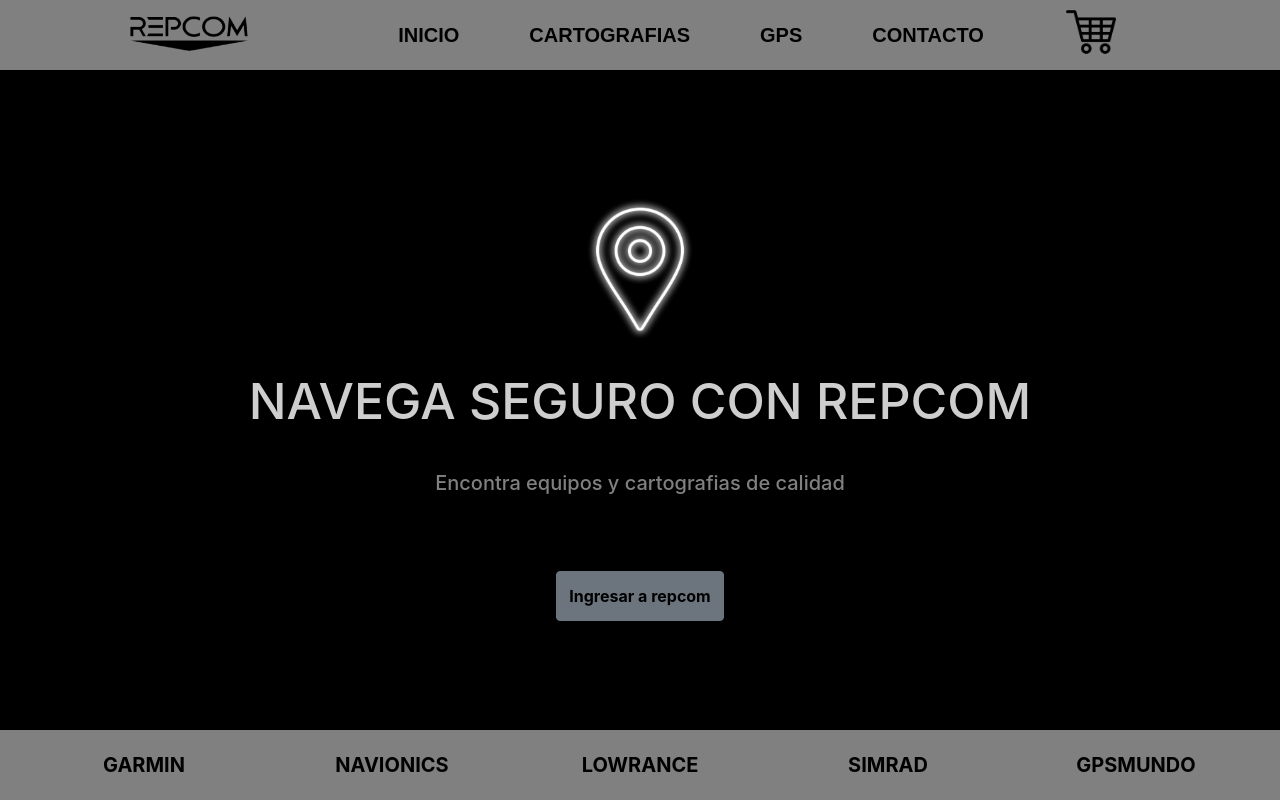
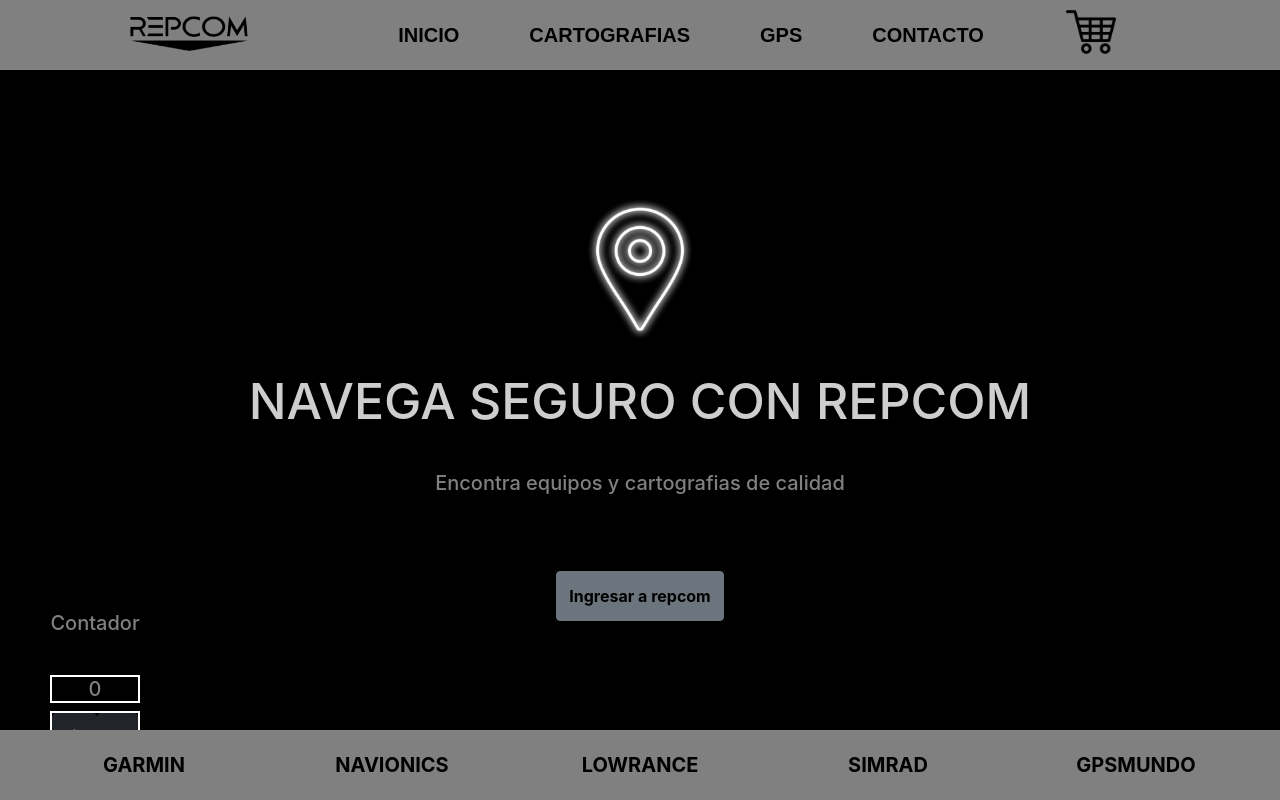
Before and after one commit to ramirodlopez/repcomReactJs, a React (Create React App) app: page / in a window 1280 px wide. Built offline with nearby package versions, Linux system fonts and the light colour scheme.

Commit message:
Agregando contador

```diff
--- a/src/components/Body/Body.jsx
+++ b/src/components/Body/Body.jsx
@@ -1,6 +1,7 @@
 import './index.css'
 import iconoImg from '../../../src/assets/iconoGps.png'
 import ItemListContainer from '../ItemListContainer/ItemListContainer'
+import ItemCount from '../ItemCount/ItemCount'
 
 const Body = () => {
     return (
@@ -18,8 +19,9 @@
                 <h3>Encontra equipos y cartografias de calidad</h3>
             </div>
             <p></p>
-            <p></p>
-            <button type="button" className="btn btn-secondary">Ingresar a repcom</button>
+            <ItemCount />
+            <button id="btnB" type="button" className="btn btn-secondary">Ingresar a repcom</button>
+
 
 
         </div>
--- a/src/components/Body/index.css
+++ b/src/components/Body/index.css
@@ -32,13 +32,13 @@
     font-size: 20px;
 }
 
-.btn {
+#btnB {
     height: 50px;
     color: black;
     font-weight: bold;
 }
 
-.btn:hover {
+#btnB:hover {
     transform:scale(1.25);
     color: black;
 }
--- /dev/null
+++ b/src/components/ItemCount/ItemCount.jsx
@@ -0,0 +1,35 @@
+import { useState } from 'react'
+import './index.css'
+
+const ItemCount = () => {
+
+    const [number, setNumber] = useState(0)
+
+    const incrementar = () => {
+        setNumber(number + 1)
+    }
+
+    const decrementar = () => {
+        if (number > 0) {
+            setNumber(number - 1)
+        }
+    }
+    return (
+
+        <div>
+            <h3>Contador</h3>
+            <h3 className="contenedor">{number}</h3>
+            <div className="contenedor">
+                <button type="button" class="btn btn-dark" onClick={incrementar}>+</button>
+                <button type="button" class="btn btn-dark" onClick={decrementar}>-</button>
+            </div>
+        </div >
+
+
+    );
+
+}
+
+
+
+export default ItemCount
--- /dev/null
+++ b/src/components/ItemCount/index.css
@@ -0,0 +1,9 @@
+.contenedor{
+    border: 2px solid rgb(255, 255, 255);
+    display:flex;
+    justify-content: center;
+}
+
+button{
+    flex:auto;
+}
```
